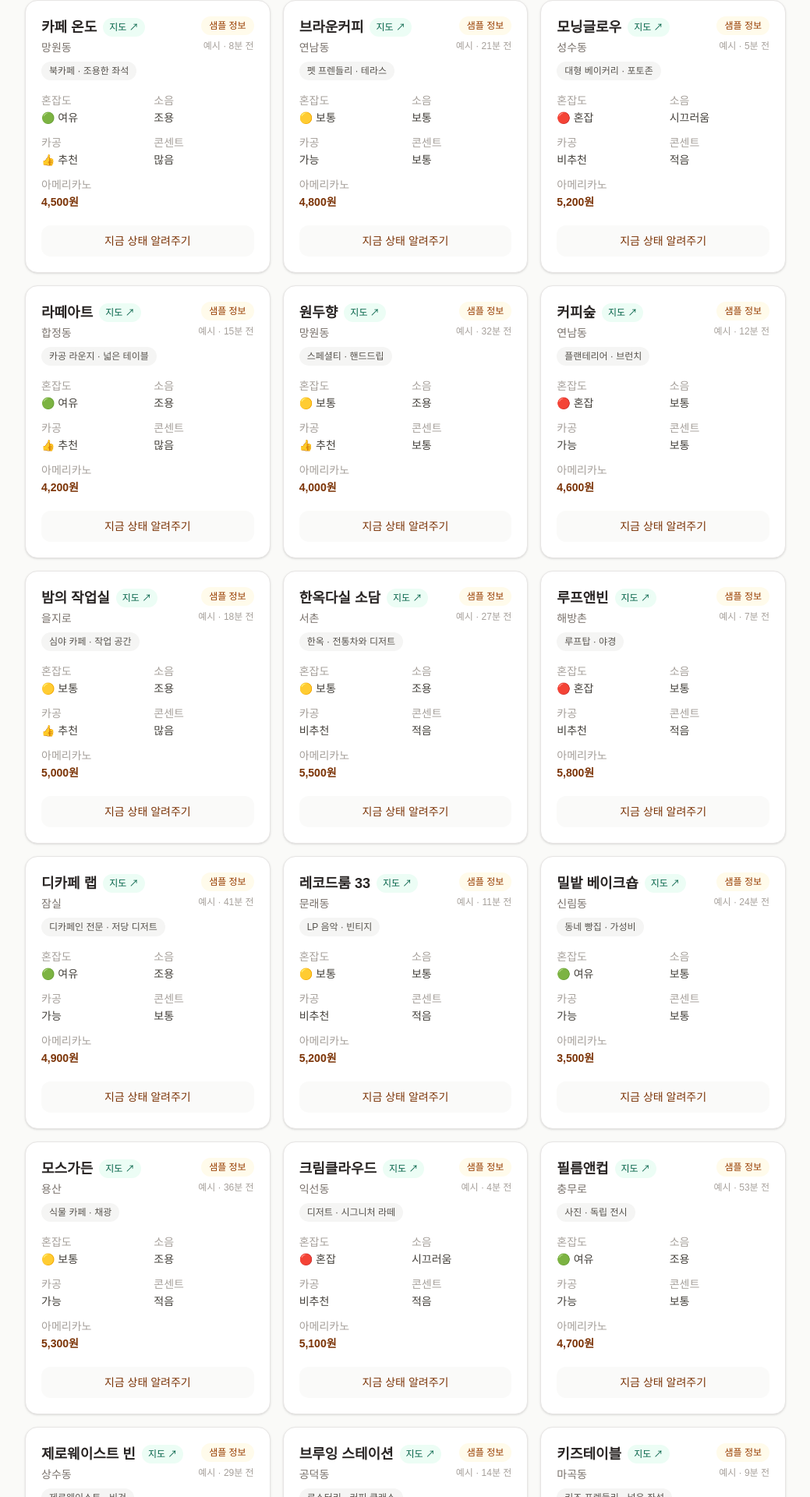
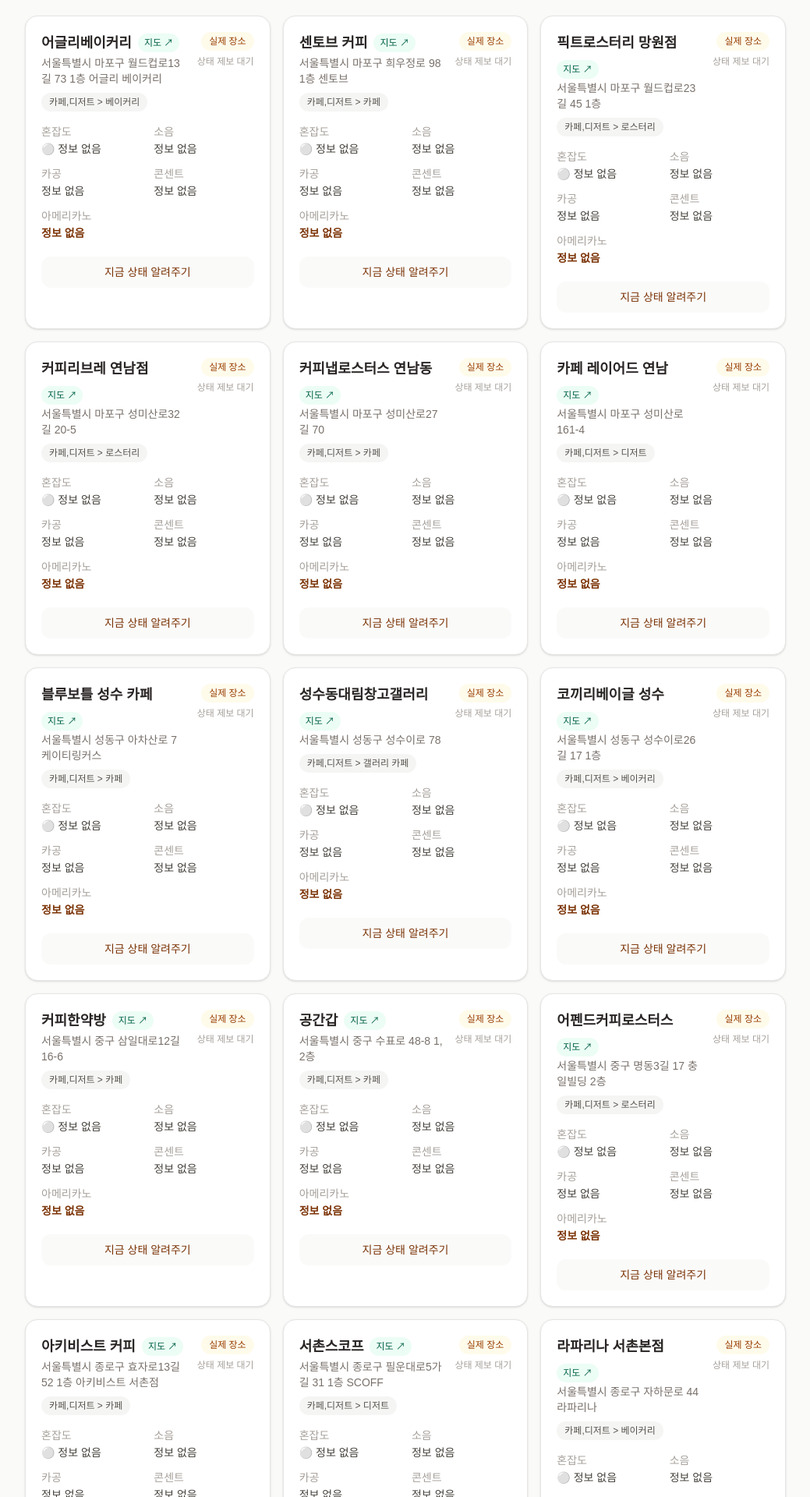
Before and after one commit to audwl/TodayCafe, a Next.js app: page / in a window 1280 px wide. Shown: the part 488-2408 px from the top of the page at 78% size, without its empty margins (120-1159 px from the left). Built offline with nearby package versions, Linux system fonts and the light colour scheme.

Commit message:
Replace fictional cafes with verified places

```diff
--- a/src/app/layout.tsx
+++ b/src/app/layout.tsx
@@ -28,7 +28,7 @@
         <main className="flex-1">{children}</main>
         <footer className="border-t border-stone-200 bg-white py-8 text-center text-sm text-stone-400">
           <p>© 2026 오늘카페 · 공개 베타</p>
-          <p className="mt-1">현재는 샘플 데이터로 서비스 경험을 검증하고 있어요.</p>
+          <p className="mt-1">실제 장소 정보와 이웃의 상태 제보로 운영되는 공개 베타예요.</p>
         </footer>
       </body>
     </html>
--- a/src/app/suggest/page.tsx
+++ b/src/app/suggest/page.tsx
@@ -46,7 +46,7 @@
           <input
             required
             name="name"
-            placeholder="예: 카페 온도"
+            placeholder="예: 커피한약방"
             className="mt-1.5 w-full rounded-xl border border-stone-200 px-3 py-2.5 text-sm outline-none focus:border-amber-700 focus:ring-2 focus:ring-amber-700/20"
           />
         </label>
--- a/src/components/CafeCard.tsx
+++ b/src/components/CafeCard.tsx
@@ -13,6 +13,10 @@
 }
 
 export default function CafeCard({ cafe, onReportStatus }: CafeCardProps) {
+  const hasStatus = Boolean(
+    cafe.crowdedness || cafe.noise || cafe.workFriendly || cafe.outlets
+  );
+
   return (
     <article className="flex flex-col rounded-2xl border border-stone-200 bg-white p-5 shadow-sm transition-shadow hover:shadow-md">
       <div className="mb-4 flex items-start justify-between gap-3">
@@ -44,10 +48,10 @@
               ? "bg-emerald-50 text-emerald-800"
               : "bg-amber-50 text-amber-800"
           }`}>
-            {cafe.isUserSubmitted ? "내 제보" : "샘플 정보"}
+            {cafe.isUserSubmitted ? "내 목록" : cafe.isVerifiedPlace ? "실제 장소" : "등록 카페"}
           </span>
           <span className="text-xs text-stone-400">
-            {cafe.isUserSubmitted ? formatLastUpdated(cafe.lastUpdatedMinutes) : `예시 · ${formatLastUpdated(cafe.lastUpdatedMinutes)}`}
+            {hasStatus ? formatLastUpdated(cafe.lastUpdatedMinutes) : "상태 제보 대기"}
           </span>
         </div>
       </div>
--- a/src/components/CafeList.tsx
+++ b/src/components/CafeList.tsx
@@ -75,7 +75,6 @@
       neighborhood: address.split(" ").slice(1, 3).join(" ") || address,
       address,
       category: place.category,
-      naverMapUrl: place.link || undefined,
       crowdedness: null,
       noise: null,
       workFriendly: null,
@@ -83,6 +82,7 @@
       americanoPrice: null,
       lastUpdatedMinutes: 0,
       isUserSubmitted: true,
+      isVerifiedPlace: true,
     };
     const nextCafes = [cafe, ...cafes];
     setCafes(nextCafes);
--- a/src/components/HeroSection.tsx
+++ b/src/components/HeroSection.tsx
@@ -18,7 +18,7 @@
           <span aria-hidden="true">🚧</span>
           <p>
             <strong className="font-semibold">공개 베타</strong>
-            <span className="text-amber-800"> · 기본 목록은 샘플이며, 내가 제보한 카페는 이 브라우저에 저장됩니다.</span>
+            <span className="text-amber-800"> · 기본 목록은 네이버에서 확인한 실제 장소이며, 현재 상태는 이웃의 제보로 채워집니다.</span>
           </p>
         </div>
         <h1 className="text-3xl font-bold leading-tight tracking-tight text-stone-800 sm:text-4xl">
--- a/src/data/sampleCafes.ts
+++ b/src/data/sampleCafes.ts
@@ -1,220 +1,41 @@
 import { Cafe } from "@/types/cafe";
 
-export const sampleCafes: Cafe[] = [
-  {
-    id: "1",
-    name: "카페 온도",
-    neighborhood: "망원동",
-    category: "북카페 · 조용한 좌석",
-    crowdedness: "여유",
-    noise: "조용",
-    workFriendly: "추천",
-    outlets: "많음",
-    americanoPrice: 4500,
-    lastUpdatedMinutes: 8,
-  },
-  {
-    id: "2",
-    name: "브라운커피",
-    neighborhood: "연남동",
-    category: "펫 프렌들리 · 테라스",
-    crowdedness: "보통",
-    noise: "보통",
-    workFriendly: "가능",
-    outlets: "보통",
-    americanoPrice: 4800,
-    lastUpdatedMinutes: 21,
-  },
-  {
-    id: "3",
-    name: "모닝글로우",
-    neighborhood: "성수동",
-    category: "대형 베이커리 · 포토존",
-    crowdedness: "혼잡",
-    noise: "시끄러움",
-    workFriendly: "비추천",
-    outlets: "적음",
-    americanoPrice: 5200,
-    lastUpdatedMinutes: 5,
-  },
-  {
-    id: "4",
-    name: "라떼아트",
-    neighborhood: "합정동",
-    category: "카공 라운지 · 넓은 테이블",
-    crowdedness: "여유",
-    noise: "조용",
-    workFriendly: "추천",
-    outlets: "많음",
-    americanoPrice: 4200,
-    lastUpdatedMinutes: 15,
-  },
-  {
-    id: "5",
-    name: "원두향",
-    neighborhood: "망원동",
-    category: "스페셜티 · 핸드드립",
-    crowdedness: "보통",
-    noise: "조용",
-    workFriendly: "추천",
-    outlets: "보통",
-    americanoPrice: 4000,
-    lastUpdatedMinutes: 32,
-  },
-  {
-    id: "6",
-    name: "커피숲",
-    neighborhood: "연남동",
-    category: "플랜테리어 · 브런치",
-    crowdedness: "혼잡",
-    noise: "보통",
-    workFriendly: "가능",
-    outlets: "보통",
-    americanoPrice: 4600,
-    lastUpdatedMinutes: 12,
-  },
-  {
-    id: "7",
-    name: "밤의 작업실",
-    neighborhood: "을지로",
-    category: "심야 카페 · 작업 공간",
-    crowdedness: "보통",
-    noise: "조용",
-    workFriendly: "추천",
-    outlets: "많음",
-    americanoPrice: 5000,
-    lastUpdatedMinutes: 18,
-  },
-  {
-    id: "8",
-    name: "한옥다실 소담",
-    neighborhood: "서촌",
-    category: "한옥 · 전통차와 디저트",
-    crowdedness: "보통",
-    noise: "조용",
-    workFriendly: "비추천",
-    outlets: "적음",
-    americanoPrice: 5500,
-    lastUpdatedMinutes: 27,
-  },
-  {
-    id: "9",
-    name: "루프앤빈",
-    neighborhood: "해방촌",
-    category: "루프탑 · 야경",
-    crowdedness: "혼잡",
-    noise: "보통",
-    workFriendly: "비추천",
-    outlets: "적음",
-    americanoPrice: 5800,
-    lastUpdatedMinutes: 7,
-  },
-  {
-    id: "10",
-    name: "디카페 랩",
-    neighborhood: "잠실",
-    category: "디카페인 전문 · 저당 디저트",
-    crowdedness: "여유",
-    noise: "조용",
-    workFriendly: "가능",
-    outlets: "보통",
-    americanoPrice: 4900,
-    lastUpdatedMinutes: 41,
-  },
-  {
-    id: "11",
-    name: "레코드룸 33",
-    neighborhood: "문래동",
-    category: "LP 음악 · 빈티지",
-    crowdedness: "보통",
-    noise: "보통",
-    workFriendly: "비추천",
-    outlets: "적음",
-    americanoPrice: 5200,
-    lastUpdatedMinutes: 11,
-  },
-  {
-    id: "12",
-    name: "밀밭 베이크숍",
-    neighborhood: "신림동",
-    category: "동네 빵집 · 가성비",
-    crowdedness: "여유",
-    noise: "보통",
-    workFriendly: "가능",
-    outlets: "보통",
-    americanoPrice: 3500,
-    lastUpdatedMinutes: 24,
-  },
-  {
-    id: "13",
-    name: "모스가든",
-    neighborhood: "용산",
-    category: "식물 카페 · 채광",
-    crowdedness: "보통",
-    noise: "조용",
-    workFriendly: "가능",
-    outlets: "적음",
-    americanoPrice: 5300,
-    lastUpdatedMinutes: 36,
-  },
-  {
-    id: "14",
-    name: "크림클라우드",
-    neighborhood: "익선동",
-    category: "디저트 · 시그니처 라떼",
-    crowdedness: "혼잡",
-    noise: "시끄러움",
-    workFriendly: "비추천",
-    outlets: "적음",
-    americanoPrice: 5100,
-    lastUpdatedMinutes: 4,
-  },
-  {
-    id: "15",
-    name: "필름앤컵",
-    neighborhood: "충무로",
-    category: "사진 · 독립 전시",
-    crowdedness: "여유",
-    noise: "조용",
-    workFriendly: "가능",
-    outlets: "보통",
-    americanoPrice: 4700,
-    lastUpdatedMinutes: 53,
-  },
-  {
-    id: "16",
-    name: "제로웨이스트 빈",
-    neighborhood: "상수동",
-    category: "제로웨이스트 · 비건",
-    crowdedness: "여유",
-    noise: "보통",
-    workFriendly: "추천",
-    outlets: "많음",
-    americanoPrice: 4600,
-    lastUpdatedMinutes: 29,
-  },
-  {
-    id: "17",
-    name: "브루잉 스테이션",
-    neighborhood: "공덕동",
-    category: "로스터리 · 커피 클래스",
-    crowdedness: "보통",
-    noise: "보통",
-    workFriendly: "가능",
-    outlets: "보통",
-    americanoPrice: 4300,
-    lastUpdatedMinutes: 14,
-  },
-  {
-    id: "18",
-    name: "키즈테이블",
-    neighborhood: "마곡동",
-    category: "키즈 프렌들리 · 넓은 좌석",
-    crowdedness: "혼잡",
-    noise: "시끄러움",
-    workFriendly: "비추천",
-    outlets: "적음",
-    americanoPrice: 4400,
-    lastUpdatedMinutes: 9,
-  },
-];
+// NAVER API HUB 지역 검색으로 이름과 도로명 주소를 확인한 실제 장소입니다.
+// 혼잡도·소음·카공·가격은 API가 제공하지 않으므로 제보 전까지 비워 둡니다.
+const verifiedPlaces = [
+  ["1269060383-375550335", "어글리베이커리", "망원동", "서울특별시 마포구 월드컵로13길 73 1층 어글리 베이커리", "카페,디저트 > 베이커리"],
+  ["1269021320-375541375", "센토브 커피", "망원동", "서울특별시 마포구 희우정로 98 1층 센토브", "카페,디저트 > 카페"],
+  ["1269072652-375558894", "픽트로스터리 망원점", "망원동", "서울특별시 마포구 월드컵로23길 45 1층", "카페,디저트 > 로스터리"],
+  ["1269237657-375636887", "커피리브레 연남점", "연남동", "서울특별시 마포구 성미산로32길 20-5", "카페,디저트 > 로스터리"],
+  ["1269202199-375664366", "커피냅로스터스 연남동", "연남동", "서울특별시 마포구 성미산로27길 70", "카페,디저트 > 카페"],
+  ["1269242086-375649954", "카페 레이어드 연남", "연남동", "서울특별시 마포구 성미산로 161-4", "카페,디저트 > 디저트"],
+  ["1270456544-375481100", "블루보틀 성수 카페", "성수동", "서울특별시 성동구 아차산로 7 케이티링커스", "카페,디저트 > 카페"],
+  ["1270563952-375417036", "성수동대림창고갤러리", "성수동", "서울특별시 성동구 성수이로 78", "카페,디저트 > 갤러리 카페"],
+  ["1270595824-375460779", "코끼리베이글 성수", "성수동", "서울특별시 성동구 성수이로26길 17 1층", "카페,디저트 > 베이커리"],
+  ["1269886173-375665774", "커피한약방", "을지로", "서울특별시 중구 삼일대로12길 16-6", "카페,디저트 > 카페"],
+  ["1269902865-375654905", "공간갑", "을지로", "서울특별시 중구 수표로 48-8 1, 2층", "카페,디저트 > 카페"],
+  ["1269834312-375645736", "어펜드커피로스터스", "을지로", "서울특별시 중구 명동3길 17 충일빌딩 2층", "카페,디저트 > 로스터리"],
+  ["1269727156-375822282", "아키비스트 커피", "서촌", "서울특별시 종로구 효자로13길 52 1층 아키비스트 서촌점", "카페,디저트 > 카페"],
+  ["1269674631-375803854", "서촌스코프", "서촌", "서울특별시 종로구 필운대로5가길 31 1층 SCOFF", "카페,디저트 > 디저트"],
+  ["1269715086-375799667", "라파리나 서촌본점", "서촌", "서울특별시 종로구 자하문로 44 라파리나", "카페,디저트 > 베이커리"],
+  ["1268937186-375131931", "러스트 베이커리", "문래동", "서울특별시 영등포구 경인로79길 15 러스트베이커리", "카페,디저트 > 베이커리"],
+  ["1268944780-375118867", "스틸바이트 문래", "문래동", "서울특별시 영등포구 경인로78길 1 1층", "카페,디저트 > 카페"],
+  ["1268868599-375179897", "커피랩스로스터리", "문래동", "서울특별시 영등포구 선유로9길 10 문래SKV1센터 1층 122호", "카페,디저트 > 로스터리"],
+] as const;
+
+export const sampleCafes: Cafe[] = verifiedPlaces.map(
+  ([coordinates, name, neighborhood, address, category]) => ({
+    id: `place-${coordinates}`,
+    name,
+    neighborhood,
+    address,
+    category,
+    crowdedness: null,
+    noise: null,
+    workFriendly: null,
+    outlets: null,
+    americanoPrice: null,
+    lastUpdatedMinutes: 0,
+    isVerifiedPlace: true,
+  })
+);
--- a/src/types/cafe.ts
+++ b/src/types/cafe.ts
@@ -25,6 +25,7 @@
   americanoPrice: number | null;
   lastUpdatedMinutes: number;
   isUserSubmitted?: boolean;
+  isVerifiedPlace?: boolean;
 }
 
 export interface NaverPlace {
```
Also changed, not shown: src/lib/cafeStorage.ts (+16 -2 lines), 1 other file (tests, documents, lock files or other folders).
